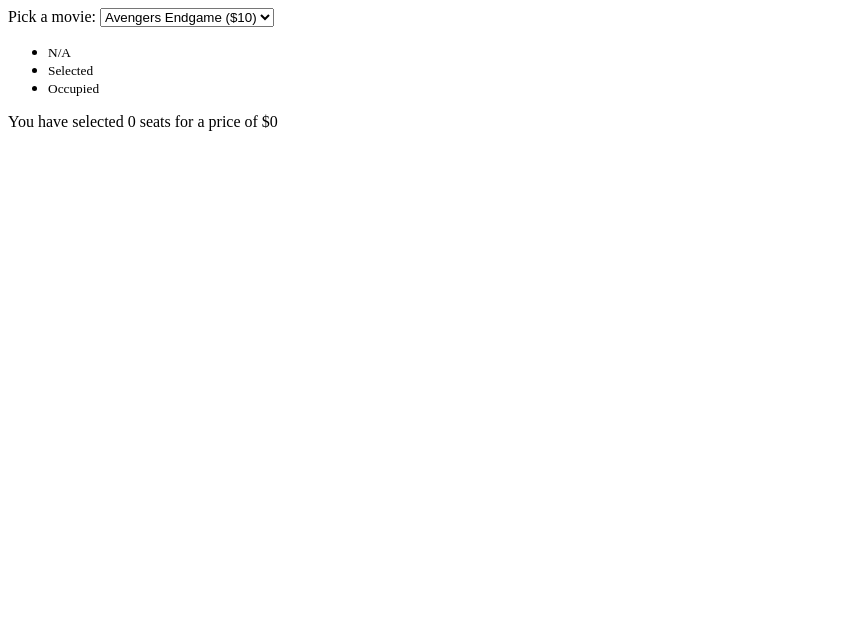
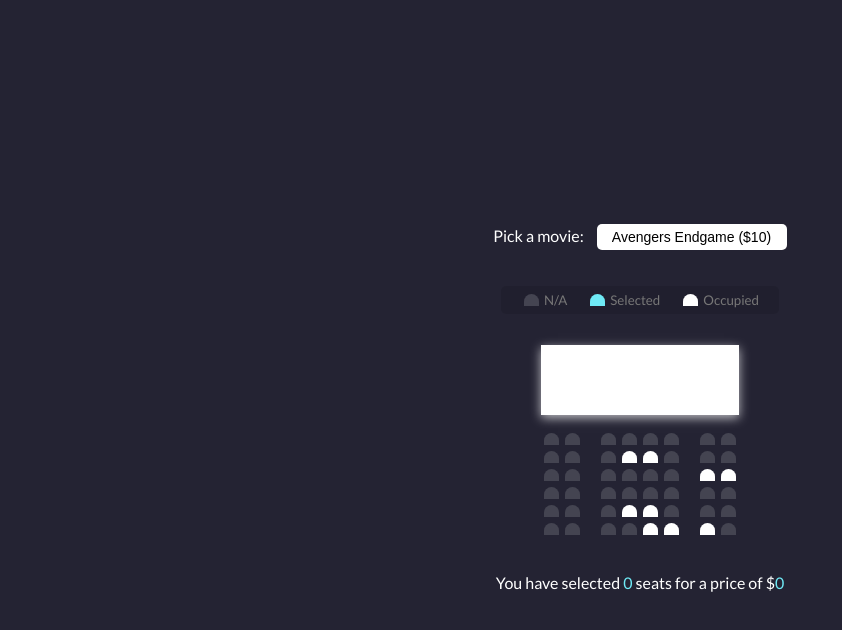
Before and after one commit to SophieMcFarlane/MovieSeatBookingUdemy, a plain HTML site: page index.html in a window 1280 px wide. Shown: the whole page, without its empty margins (0-842 px from the left). Drawn offline with Linux system fonts and the light colour scheme.

Commit message:
Adding styling to the page

```diff
--- a/index.html
+++ b/index.html
@@ -102,7 +102,7 @@
     </div>
 
     <!-- Text showing how many seats and the total price -->
-    <p class="text">You have selected <span id="count">0</span> seats for a price of <span id="total">$0</span></p>
+    <p class="text">You have selected <span id="count">0</span> seats for a price of $<span id="total">0</span></p>
 
     <script src="script.js"></script>
 </body>
--- a/style.css
+++ b/style.css
@@ -0,0 +1,116 @@
+@import url('https://fonts.googleapis.com/css2?family=Lato&display=swap');
+
+/*reset so we don't have any extra width*/
+* {
+    box-sizing: border-box;
+}
+
+body {
+    background-color: #242333;
+    color: #fff;
+    display: flex;
+    flex-direction: column;
+    align-items: center;
+    justify-content: center;
+    height: 100vh;
+    font-family: 'Lato';
+    margin: 0;
+}
+
+.movie-container {
+    margin: 20px 0;
+}
+
+.movie-container select{
+    background-color: #fff;
+    border: 0;
+    border-radius: 5px;
+    font-size: 14px;
+    margin-left: 10px;
+    padding: 5px 15px 5px 15px;
+    -moz-appearance: none;
+    -webkit-appearance: none;
+    appearance: none;
+}
+
+.container {
+    perspective: 1000px;
+    margin-bottom: 30px;
+}
+
+.seat {
+    background-color: #444451;
+    height: 12px;
+    width: 15px;
+    margin: 3px;
+    border-top-left-radius: 10px;
+    border-top-right-radius: 10px;
+}
+
+.seat.selected {
+    background-color: #6feaf6;
+}
+
+.seat.occupied {
+    background-color: #fff;
+}
+
+.seat:nth-of-type(2){
+    margin-right: 18px;
+}
+
+.seat:nth-last-of-type(2){
+    margin-left: 18px;
+}
+
+.seat:not(.occupied):hover {
+    cursor: pointer;
+    transform: scale(1.2);
+}
+
+.showcase .seat:not(.occupied):hover {
+    cursor: default;
+    transform: scale(1);
+}
+
+.showcase {
+    background-color: rgba(0,0,0,0.1);
+    padding:  5px 10px;
+    border-radius: 5px;
+    color: #777;
+    list-style-type: none;
+    display: flex;
+    justify-content: space-between;
+}
+
+.showcase li{
+    display: flex;
+    align-items: center;
+    justify-content: center;
+    margin: 0 10px;
+}
+
+.showcase li small {
+    margin-left: 2px;
+}
+
+.row {
+    display: flex;
+}
+
+.screen {
+    background-color: #fff;
+    height: 70px;
+    width: 100%;
+    margin: 15px 0;
+    transform: rotateX(-45 degrees);
+    box-shadow: 0 3px 10px rgba(255, 255, 255, 0.7);
+}
+
+p.text {
+    margin: 5px 0;
+}
+
+p.text span{
+    color: #6feaf6;
+}
```
